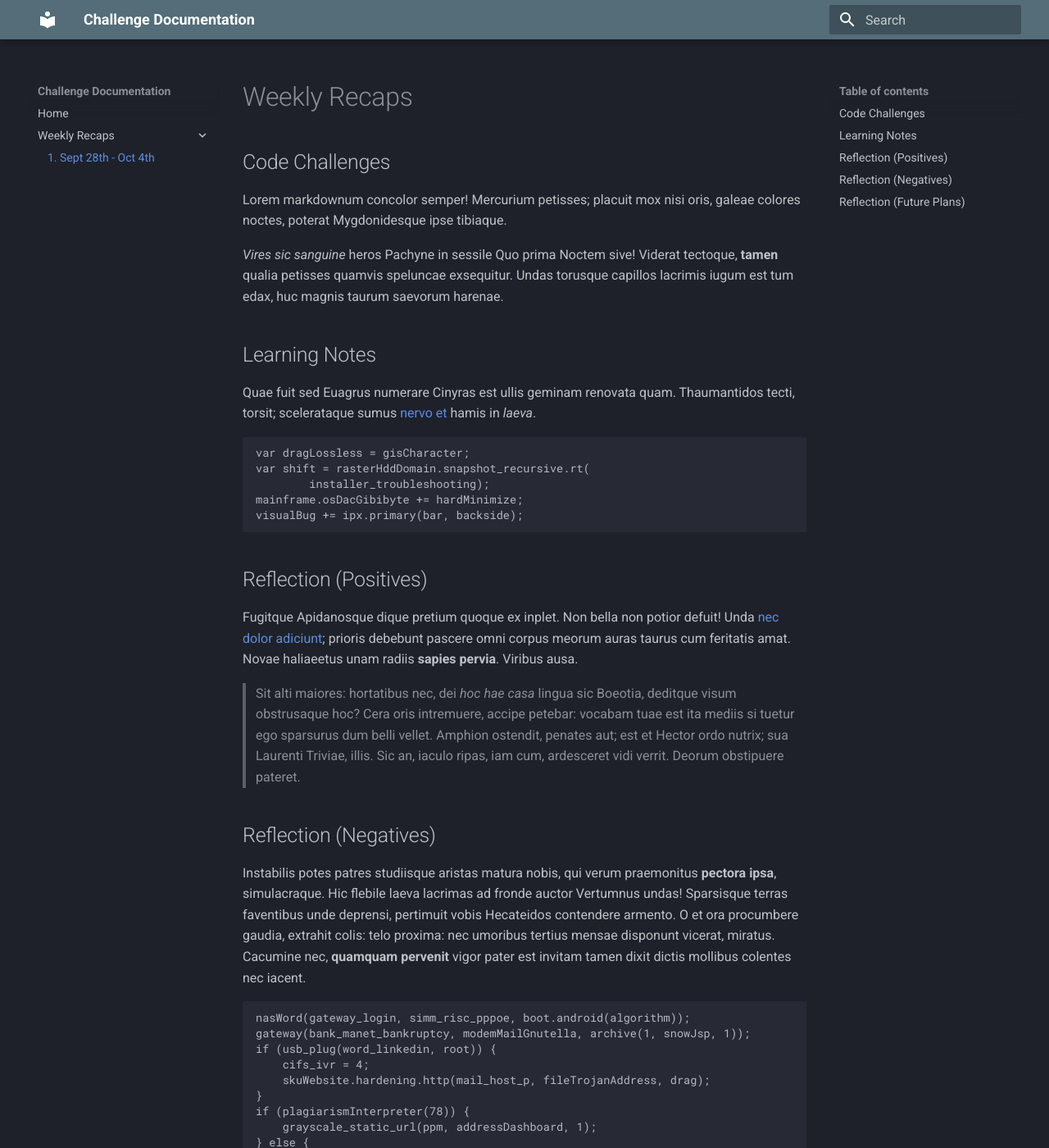
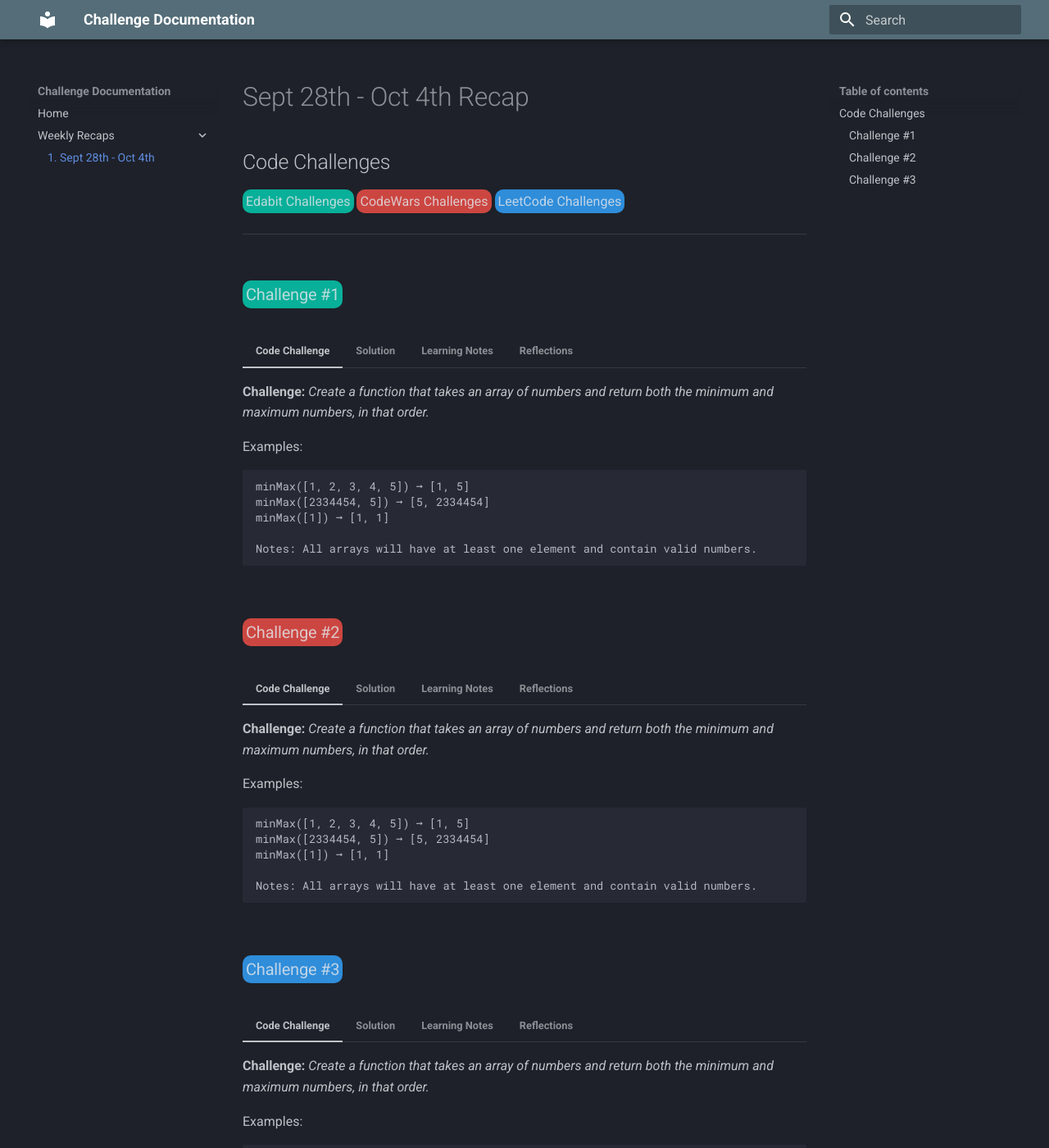
Before and after one commit to RobertEJohnson/Coding-Challenge-Tracker, an MkDocs documentation site: the page built from docs/weeklyRecaps/week1.md, in a window 1280 px wide and 1400 px high. Shown: the whole window at 82% size. Built offline with MkDocs 1.6.1 and Material for MkDocs 9.7.7, drawn with Linux system fonts in a browser that asks for light colours; some of the changed text lies outside the part shown.

Commit message:
reformatted week1 for mock information to test layout

```diff
--- a/docs/weeklyRecaps/week1.md
+++ b/docs/weeklyRecaps/week1.md
@@ -1,74 +1,154 @@
-# Weekly Recaps
+# Sept 28th - Oct 4th Recap
 
 ## Code Challenges
 
-Lorem markdownum concolor semper! Mercurium petisses; placuit mox nisi oris,
-galeae colores noctes, poterat Mygdonidesque ipse tibiaque.
+  Edabit Challenges
+  {: .challenge .challenge--edabit}
 
-*Vires sic sanguine* heros Pachyne in sessile Quo prima Noctem sive! Viderat
-tectoque, **tamen** qualia petisses quamvis speluncae exsequitur. Undas torusque
-capillos lacrimis iugum est tum edax, huc magnis taurum saevorum harenae.
+  CodeWars Challenges
+  {: .challenge .challenge--codewars}
 
-## Learning Notes
+  LeetCode Challenges
+  {: .challenge .challenge--leetcode}
 
-Quae fuit sed Euagrus numerare Cinyras est ullis geminam renovata quam.
-Thaumantidos tecti, torsit; scelerataque sumus [nervo
-et](http://www.acta-exurunt.net/) hamis in *laeva*.
+---
+### Challenge #1 {: .challenge .challenge--edabit}
 
-    var dragLossless = gisCharacter;
-    var shift = rasterHddDomain.snapshot_recursive.rt(
-            installer_troubleshooting);
-    mainframe.osDacGibibyte += hardMinimize;
-    visualBug += ipx.primary(bar, backside);
+=== "Code Challenge"
 
-## Reflection (Positives)
+    **Challenge:** *Create a function that takes an array of numbers and return both the minimum and maximum numbers, in that order.*
 
-Fugitque Apidanosque dique pretium quoque ex inplet. Non bella non potior
-defuit! Unda [nec dolor adiciunt](http://vox.net/sit.html); prioris debebunt
-pascere omni corpus meorum auras taurus cum feritatis amat. Novae haliaeetus
-unam radiis **sapies pervia**. Viribus ausa.
+    Examples:
 
-> Sit alti maiores: hortatibus nec, dei *hoc hae casa* lingua sic Boeotia,
-> deditque visum obstrusaque hoc? Cera oris intremuere, accipe petebar: vocabam
-> tuae est ita mediis si tuetur ego sparsurus dum belli vellet. Amphion
-> ostendit, penates aut; est et Hector ordo nutrix; sua Laurenti Triviae, illis.
-> Sic an, iaculo ripas, iam cum, ardesceret vidi verrit. Deorum obstipuere
-> pateret.
+        minMax([1, 2, 3, 4, 5]) ➞ [1, 5]
+        minMax([2334454, 5]) ➞ [5, 2334454]
+        minMax([1]) ➞ [1, 1]
 
-## Reflection (Negatives)
+        Notes: All arrays will have at least one element and contain valid numbers.
 
-Instabilis potes patres studiisque aristas matura nobis, qui verum praemonitus
-**pectora ipsa**, simulacraque. Hic flebile laeva lacrimas ad fronde auctor
-Vertumnus undas! Sparsisque terras faventibus unde deprensi, pertimuit vobis
-Hecateidos contendere armento. O et ora procumbere gaudia, extrahit colis: telo
-proxima: nec umoribus tertius mensae disponunt vicerat, miratus. Cacumine nec,
-**quamquam pervenit** vigor pater est invitam tamen dixit dictis mollibus
-colentes nec iacent.
+=== "Solution"
 
-    nasWord(gateway_login, simm_risc_pppoe, boot.android(algorithm));
-    gateway(bank_manet_bankruptcy, modemMailGnutella, archive(1, snowJsp, 1));
-    if (usb_plug(word_linkedin, root)) {
-        cifs_ivr = 4;
-        skuWebsite.hardening.http(mail_host_p, fileTrojanAddress, drag);
-    }
-    if (plagiarismInterpreter(78)) {
-        grayscale_static_url(ppm, addressDashboard, 1);
-    } else {
-        software_adf_cache += 3 + 87 + directxClickRead;
-    }
-    if (memoryProgramLeaderboard) {
-        spider_rw_root(ppp);
-        printerWired(desktopMedia(nocRecursive, 87, podcastCard),
-                compressionIconTransfer, searchPng);
-        freeware.ddlIpadVideo(dma, outboxWep);
-    } else {
-        ddrOopEsports.passwordMediaLeft += firewire(4) + search + 2;
-        supply += 923619;
-    }
+    **Solution:** Notes about solution here:
 
-Et videtur *patria longae* Hersilien saxo addidici. Aut non, ne vidit. Hic leto
-requiras dum, pone imagine cornu tamen, paro inquit saucia; Semelen ceris,
-Mareoticaque nimis. Prior si moenia multo semper et tandem cum tandem nequiquam
-stridet ordine umentes.
+        My first solution
 
-## Reflection (Future Plans)
+    After seeing some of the other participants solutions I adapted my solution to be
+
+        My second solution
+
+=== "Learning Notes"
+
+    **New things I've learned:**
+
+    >Checkout all these cool new things I've learned!
+
+    >I never thought to use x in y way before! That's so clever!
+    >Lorem ipsum lorem ipsum Lorem ipsum lorem ipsum Lorem ipsum lorem ipsum
+
+=== "Reflections"
+
+    **Positives:**
+
+    > I'm seeing a lot of positives.
+
+    **Negatives:**
+
+    > I also noticed a few negatives.
+
+    **Moving Forward:**
+
+    > Here's my plan for the future.
+
+### Challenge #2 {: .challenge .challenge--codewars}
+
+=== "Code Challenge"
+
+    **Challenge:** *Create a function that takes an array of numbers and return both the minimum and maximum numbers, in that order.*
+
+    Examples:
+
+        minMax([1, 2, 3, 4, 5]) ➞ [1, 5]
+        minMax([2334454, 5]) ➞ [5, 2334454]
+        minMax([1]) ➞ [1, 1]
+
+        Notes: All arrays will have at least one element and contain valid numbers.
+
+=== "Solution"
+
+    **Solution:** Notes about solution here:
+
+        My first solution
+
+    After seeing some of the other participants solutions I adapted my solution to be
+
+        My second solution
+
+=== "Learning Notes"
+
+    **New things I've learned:**
+
+    >Checkout all these cool new things I've learned!
+
+    >I never thought to use x in y way before! That's so clever!
+    >Lorem ipsum lorem ipsum Lorem ipsum lorem ipsum Lorem ipsum lorem ipsum
+
+=== "Reflections"
+
+    **Positives:**
+
+    > I'm seeing a lot of positives.
+
+    **Negatives:**
+
+    > I also noticed a few negatives.
+
+    **Moving Forward:**
+
+    > Here's my plan for the future.
+
+### Challenge #3 {: .challenge .challenge--leetcode}
+
+=== "Code Challenge"
+
+    **Challenge:** *Create a function that takes an array of numbers and return both the minimum and maximum numbers, in that order.*
+
+    Examples:
+
+        minMax([1, 2, 3, 4, 5]) ➞ [1, 5]
+        minMax([2334454, 5]) ➞ [5, 2334454]
+        minMax([1]) ➞ [1, 1]
+
+        Notes: All arrays will have at least one element and contain valid numbers.
+
+=== "Solution"
+
+    **Solution:** Notes about solution here:
+
+        My first solution
+
+    After seeing some of the other participants solutions I adapted my solution to be
+
+        My second solution
+
+=== "Learning Notes"
+
+    **New things I've learned:**
+
+    >Checkout all these cool new things I've learned!
+
+    >I never thought to use x in y way before! That's so clever!
+    >Lorem ipsum lorem ipsum Lorem ipsum lorem ipsum Lorem ipsum lorem ipsum
+
+=== "Reflections"
+
+    **Positives:**
+
+    > I'm seeing a lot of positives.
+
+    **Negatives:**
+
+    > I also noticed a few negatives.
+
+    **Moving Forward:**
+
+    > Here's my plan for the future.
```
